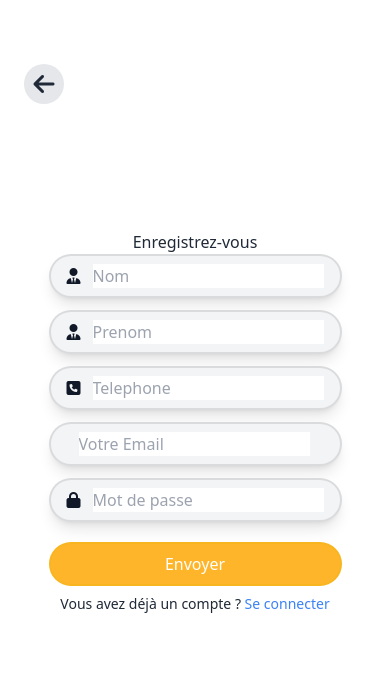
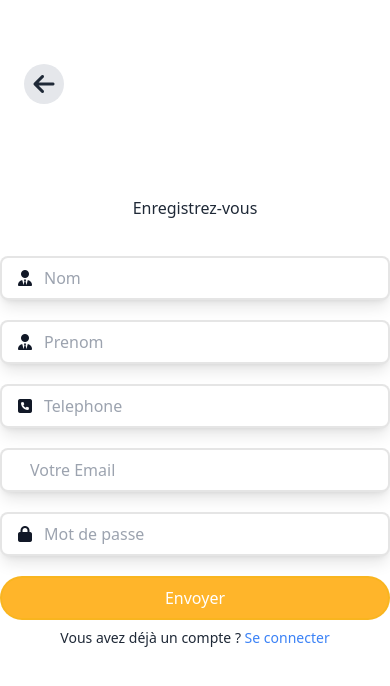
Before and after one commit to josiasDjo/Fertilia-V2, a React (Vite) app in the folder frontend/: page /register in a window 390 px wide. Shown: the top 686 px of the page. Built offline with nearby package versions, Linux system fonts and the light colour scheme; some icons are missing; the HTML template or start-up script is replaced by a standard one.

Commit message:
Signup page change 5

```diff
--- a/frontend/src/components/input.jsx
+++ b/frontend/src/components/input.jsx
@@ -4,7 +4,7 @@ import { FadeItem } from "../hooks/animations"
 
 export function Input({icon, type, placeholder, name, id}) {
     return (
-        <motion.div variants={FadeItem} className="rounded-3xl p-2 px-4 bg-skin-bgSec border-2 border-solid border-black border-opacity-10 mb-3 shadow-lg focus:outline-none focus:ring-2 focus:ring-bg-yellow-400 focus:ring-opacity-50">
+        <motion.div variants={FadeItem} className="rounded-lg my-2 p-2 px-4 border-2 border-solid bg-white border-black border-opacity-10 mb-3 shadow-lg focus:outline-none focus:ring-2 focus:ring-bg-yellow-400 focus:ring-opacity-50">
             {/* <i className="fa-solid fa-user-tie"></i> */}
             {icon}
             <input type={type} placeholder={placeholder} name={name} id={id} className="ml-3 border-none ring-transparent focus:outline-none focus:ring-2 focus:ring-bg-yellow-400 focus:ring-opacity-50" />
--- a/frontend/src/pages/signin.jsx
+++ b/frontend/src/pages/signin.jsx
@@ -16,10 +16,10 @@ export function Signin () {
             <motion.div variants={FadeItem} className="flex flex-col w-full lg:w-6/12 px-7 lg:px-16 py-3 md:py-4 justify-center items-center relative">
                 <motion.button variants={FadeItem} type="button" id="closeSignin" onClick={handleNavigate} className="bg-gray-200 dark:bg-gray-600 p-2 rounded-full text-center items-center justify-center flex w-10 h-10 closeSignin absolute top-16 left-6 text-2xl text-skin-text"><i className="fa-solid fa-arrow-left"></i></motion.button>
 
-                <h4 variants={FadeItem} className="text-center text-xl md:text-3xl font-bold">Ravie de vous revoir</h4>
+                {/* <h4 variants={FadeItem} className="text-center text-xl md:text-3xl font-bold">Ravie de vous revoir</h4> */}
                 <form variants={FadeItem} id="connexion_page_send" className="w-full md:w-9/12 px-2 md:px-10 items-center relative justify-center flex flex-col lg:p-5">
                     <motion.ul variants={FadeItem} className="flex flex-col w-full text-center">
-                        <span className="text-sm">Entrez vos informations</span>
+                        <span className="">Entrez vos informations</span>
                         <button type="button" className="rounded-xl p-2 border-2 dark:bg-gray-600 border-solid font-medium border-black border-opacity-10 shadow-lg my-3 focus:outline-none
                         flex flex-row items-center justify-center">
                             <img src="/images/google.png" alt="google image" className="h-6 w-auto mr-3" />
--- a/frontend/src/pages/signup.jsx
+++ b/frontend/src/pages/signup.jsx
@@ -18,8 +18,8 @@ export function Signup() {
             <div className="flex flex-col w-full lg:w-7/12 lg:px-16 py-3 md:py-4 justify-center items-center relative">
                 <motion.button variants={FadeItem} type="button" id="closeSignin" onClick={handleNavigate} className="bg-gray-200 dark:bg-gray-600 p-2 rounded-full text-center items-center justify-center flex w-10 h-10 closeSignin absolute top-16 left-6 text-2xl text-skin-text"><i className="fa-solid fa-arrow-left"></i></motion.button>
 
-                <form id="inscription_page_submit" className="lg:w-full sm:w-full md:w-full sm:px-3 md:px-10 items-center relative justify-center flex flex-col lg:p-5">
-                    <ul className="flex flex-col w-full text-center">
+                <form id="inscription_page_submit" className="w-full md:w-9/12 sm:px-3 md:px-10 items-center relative justify-center flex flex-col lg:p-5">
+                    <ul className="flex flex-col w-full text-center mb-7">
                         <span className="font-medium">Enregistrez-vous</span>
                     </ul>
                     <ul className="text-gray-900 flex flex-col sm:my-4 md:my-4 lg:my-2 w-full">
```
